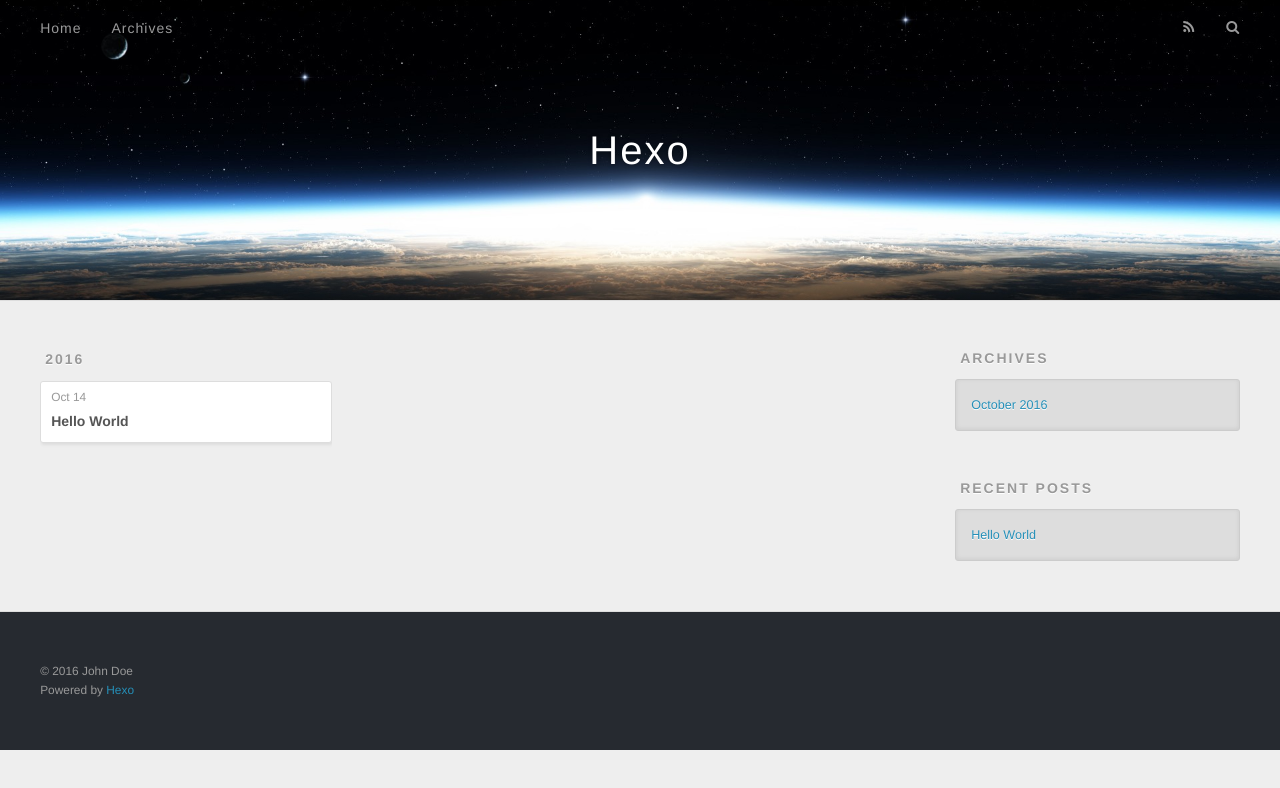
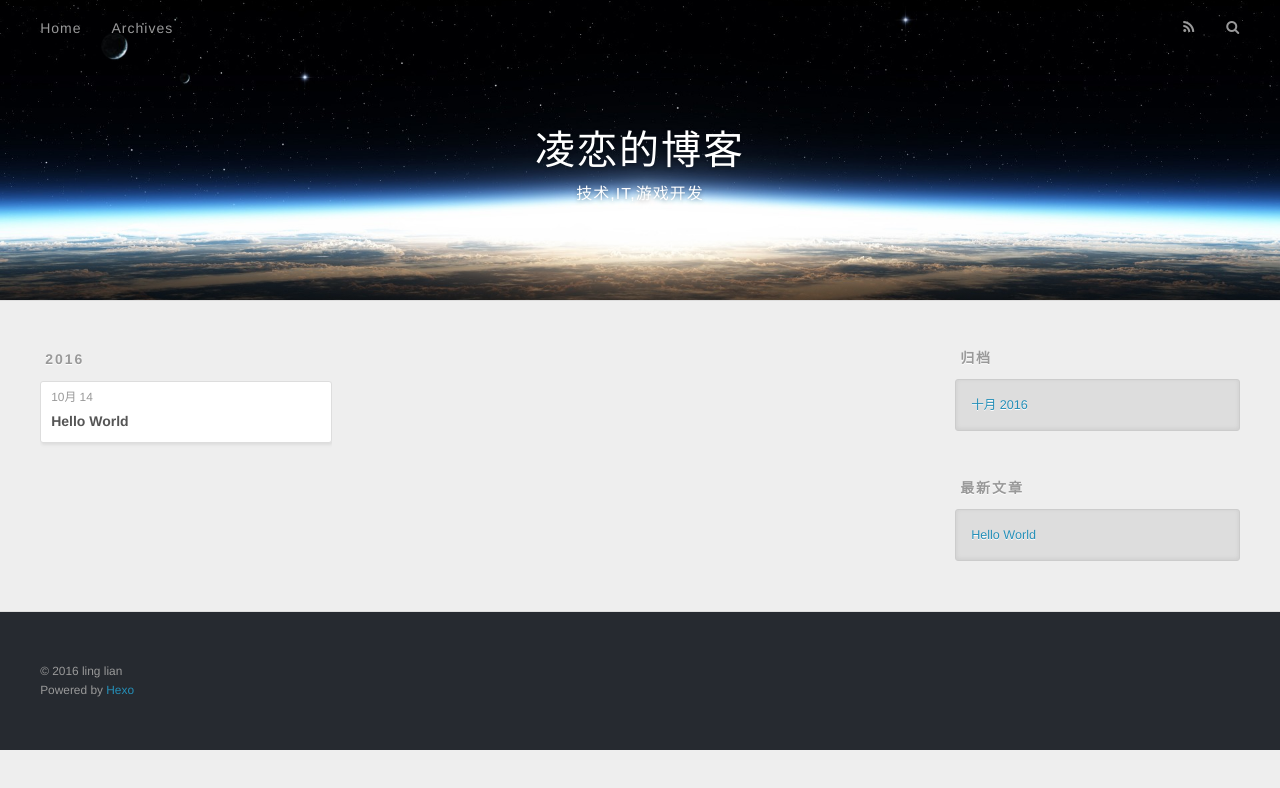
Before and after one commit to linglian/linglian.github.io, a plain HTML site: page archives/index.html in a window 1280 px wide. Drawn offline with nearby package versions, Linux system fonts and the light colour scheme.

Commit message:
Site updated: 2016-10-14 23:09:49

```diff
--- a/archives/index.html
+++ b/archives/index.html
@@ -3,16 +3,19 @@
 <head>
   <meta charset="utf-8">
 
-  <title>Archives | Hexo</title>
+  <title>归档 | 凌恋的博客</title>
   <meta name="viewport" content="width=device-width, initial-scale=1, maximum-scale=1">
-  <meta property="og:type" content="website">
-<meta property="og:title" content="Hexo">
-<meta property="og:url" content="http://yoursite.com/archives/index.html">
-<meta property="og:site_name" content="Hexo">
+  <meta name="description" content="游戏开发教程和技术">
+<meta property="og:type" content="website">
+<meta property="og:title" content="凌恋的博客">
+<meta property="og:url" content="http://www.ssk91.com/archives/index.html">
+<meta property="og:site_name" content="凌恋的博客">
+<meta property="og:description" content="游戏开发教程和技术">
 <meta name="twitter:card" content="summary">
-<meta name="twitter:title" content="Hexo">
+<meta name="twitter:title" content="凌恋的博客">
+<meta name="twitter:description" content="游戏开发教程和技术">
 
-    <link rel="alternate" href="/atom.xml" title="Hexo" type="application/atom+xml">
+    <link rel="alternate" href="/atom.xml" title="凌恋的博客" type="application/atom+xml">
 
 
     <link rel="icon" href="/favicon.png">
@@ -33,8 +36,12 @@
   <div id="header-outer" class="outer">
     <div id="header-title" class="inner">
       <h1 id="logo-wrap">
-        <a href="/" id="logo">Hexo</a>
+        <a href="/" id="logo">凌恋的博客</a>
       </h1>
+
+        <h2 id="subtitle-wrap">
+          <a href="/" id="subtitle">技术,IT,游戏开发</a>
+        </h2>
 
     </div>
     <div id="header-inner" class="inner">
@@ -50,10 +57,10 @@
 
           <a id="nav-rss-link" class="nav-icon" href="/atom.xml" title="RSS Feed"></a>
 
-        <a id="nav-search-btn" class="nav-icon" title="Search"></a>
+        <a id="nav-search-btn" class="nav-icon" title="搜索"></a>
       </nav>
       <div id="search-form-wrap">
-        <form action="//google.com/search" method="get" accept-charset="UTF-8" class="search-form"><input type="search" name="q" results="0" class="search-form-input" placeholder="Search"><button type="submit" class="search-form-submit">&#xF002;</button><input type="hidden" name="sitesearch" value="http://yoursite.com"></form>
+        <form action="//google.com/search" method="get" accept-charset="UTF-8" class="search-form"><input type="search" name="q" results="0" class="search-form-input" placeholder="Search"><button type="submit" class="search-form-submit">&#xF002;</button><input type="hidden" name="sitesearch" value="http://www.ssk91.com"></form>
       </div>
     </div>
   </div>
@@ -76,7 +83,7 @@
   <div class="archive-article-inner">
     <header class="archive-article-header">
       <a href="/2016/10/14/hello-world/" class="archive-article-date">
-  <time datetime="2016-10-14T14:41:23.539Z" itemprop="datePublished">Oct 14</time>
+  <time datetime="2016-10-14T14:41:23.539Z" itemprop="datePublished">10月 14</time>
 </a>
 
 
@@ -107,9 +114,9 @@
 
 
   <div class="widget-wrap">
-    <h3 class="widget-title">Archives</h3>
+    <h3 class="widget-title">归档</h3>
     <div class="widget">
-      <ul class="archive-list"><li class="archive-list-item"><a class="archive-list-link" href="/archives/2016/10/">October 2016</a></li></ul>
+      <ul class="archive-list"><li class="archive-list-item"><a class="archive-list-link" href="/archives/2016/10/">十月 2016</a></li></ul>
     </div>
   </div>
 
@@ -117,7 +124,7 @@
 
 
   <div class="widget-wrap">
-    <h3 class="widget-title">Recent Posts</h3>
+    <h3 class="widget-title">最新文章</h3>
     <div class="widget">
       <ul>
 
@@ -137,7 +144,7 @@
 
   <div class="outer">
     <div id="footer-info" class="inner">
-      &copy; 2016 John Doe<br>
+      &copy; 2016 ling lian<br>
       Powered by <a href="http://hexo.io/" target="_blank">Hexo</a>
     </div>
   </div>
```
Also changed, not shown: 2016/10/14/hello-world/index.html (+16 -12 lines), archives/2016/10/index.html (+22 -15 lines), archives/2016/index.html (+22 -15 lines), index.html (+22 -15 lines).
